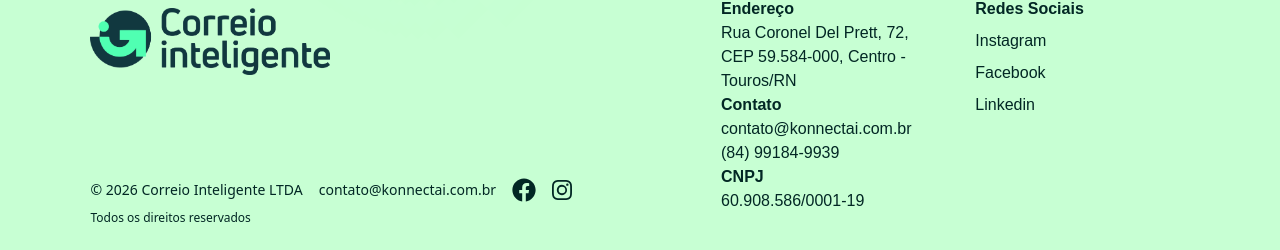
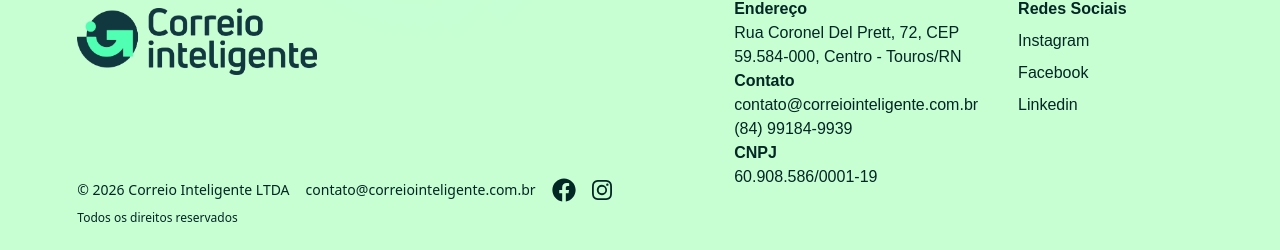
Before and after one commit to gersonkomunicai/correio-inteligente, a Next.js app: page /planos in a window 1280 px wide. Shown: the part 2978-3228 px from the top of the page. Built offline with nearby package versions, Linux system fonts and the light colour scheme; no server answers.

Commit message:
alteração do email no footer

```diff
--- a/components/Footer.tsx
+++ b/components/Footer.tsx
@@ -14,7 +14,7 @@
 
                     <div className="flex flex-wrap items-center justify-center md:justify-start gap-x-4 gap-y-1">
                         <span className="text-sm text-correio-inteligente-200">&copy; {anoAtual} Correio Inteligente LTDA</span>
-                        <span className="text-sm text-correio-inteligente-200">contato@konnectai.com.br</span>
+                        <a href="mailto:contato@correiointeligente.com.br" className="text-sm text-correio-inteligente-200">contato@correiointeligente.com.br</a>
                         <div className="flex items-center gap-4">
                             <FaFacebook className="w-6 h-6 text-correio-inteligente-200" />
                             <BsInstagram className="w-5 h-5 text-correio-inteligente-200" />
@@ -28,7 +28,7 @@
                     <p className="font-bold">Endereço</p>
                     <p className="">Rua Coronel Del Prett, 72, CEP 59.584-000, Centro - Touros/RN</p>
                     <p className="font-bold">Contato</p>
-                    <p className="">contato@konnectai.com.br</p>
+                    <a href="mailto:contato@correiointeligente.com.br" className="">contato@correiointeligente.com.br</a>
                     <p className="">{`(84) 99184-9939`}</p>
                     <p className="font-bold">CNPJ</p>
                     <p className="">60.908.586/0001-19</p>
```
